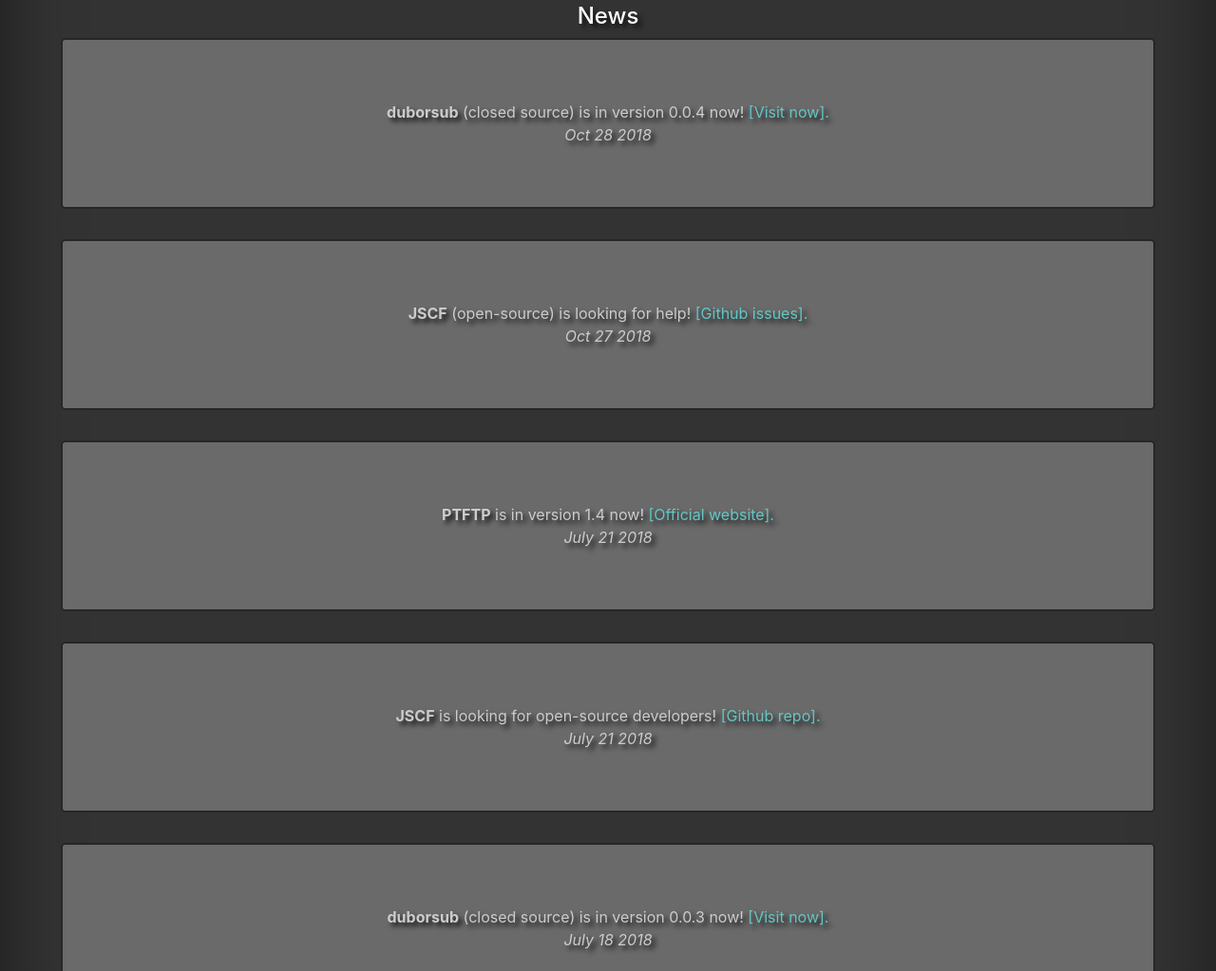
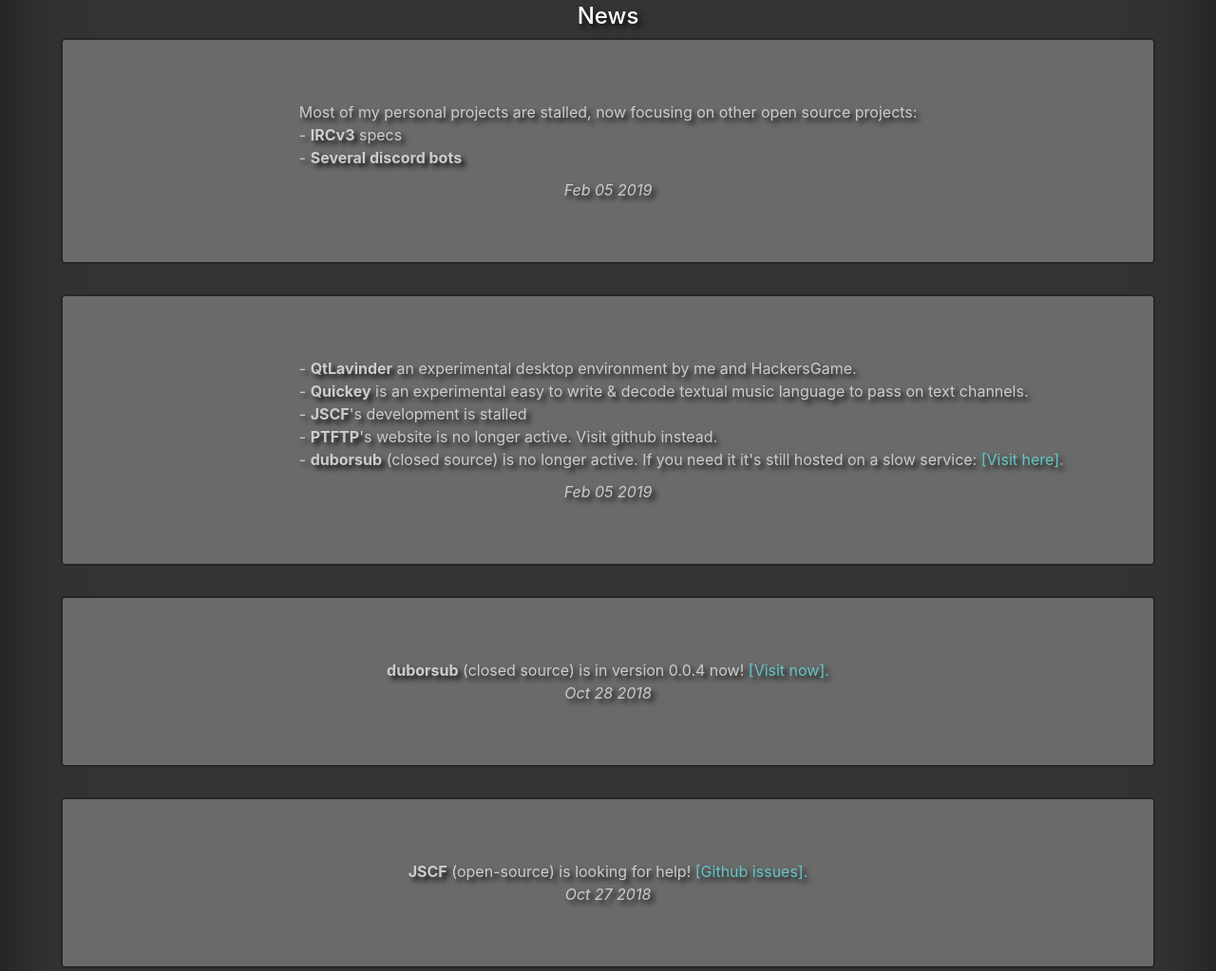
Before and after one commit to g--o/g--o.github.io, a plain HTML site: page index.html in a window 1280 px wide. Shown: the part 218-1241 px from the top of the page at 95% size. Drawn offline with nearby package versions, Linux system fonts and the light colour scheme.

Commit message:
content update

```diff
--- a/index.html
+++ b/index.html
@@ -45,26 +45,45 @@
 
 			<h4>News</h4>
 
-			<p class="jumbotron">
+			<div class="jumbotron">
+				<p class="jumbocontent">
+				Most of my personal projects are stalled, now focusing on other open source projects:<br/>
+					- <b>IRCv3</b> specs<br/>
+					- <b>Several discord bots</b><br/>
+				</p>
+				<i>Feb 05 2019</i>
+			</div>
+			<div class="jumbotron">
+				<p class="jumbocontent">
+					- <b>QtLavinder</b> an experimental desktop environment by me and HackersGame.<br/>
+					- <b>Quickey</b> is an experimental easy to write & decode textual music language to pass on text channels.<br/>
+					- <b>JSCF</b>'s development is stalled <br/>
+					- <b>PTFTP</b>'s website is no longer active. Visit github instead. <br/>
+					- <b>duborsub</b> (closed source) is no longer active. If you need it it's still hosted on a slow service: <a href="https://duborsub.sourceforge.io/">[Visit here].</a><br/>
+				</p>
+				<i>Feb 05 2019</i>
+			</div>
+			<div class="jumbotron">
+
 				<b>duborsub</b> (closed source) is in version 0.0.4 now! <a href="http://duborsub.net">[Visit now].</a><br/>
 				<i>Oct 28 2018</i>
-			</p>
-			<p class="jumbotron">
+			</div>
+			<div class="jumbotron">
 				<b>JSCF</b> (open-source) is looking for help! <a href="https://github.com/g--o/JSCF/issues">[Github issues].</a><br/>
 				<i>Oct 27 2018</i>
-			</p>
-			<p class="jumbotron">
+			</div>
+			<div class="jumbotron">
 				<b>PTFTP</b> is in version 1.4 now! <a href="http://ptftp.net">[Official website].</a><br/>
 				<i>July 21 2018</i>
-			</p>
-			<p class="jumbotron">
+			</div>
+			<div class="jumbotron">
 				<b>JSCF</b> is looking for open-source developers! <a href="https://github.com/g--o/JSCF">[Github repo].</a><br/>
 				<i>July 21 2018</i>
-			</p>
-			<p class="jumbotron">
+			</div>
+			<div class="jumbotron">
 				<b>duborsub</b> (closed source) is in version 0.0.3 now! <a href="http://duborsub.net">[Visit now].</a><br/>
 				<i>July 18 2018</i>
-			</p>
+			</div>
 
 		</div>
 
@@ -79,7 +98,7 @@
 					<p>
 						<img src="images/dos.png" /><br/>
 						Anime dub or sub poll site. (Closed Source)<br/>
-						<a href="http://duborsub.net">Visit Now</a>
+						<a href="https://duborsub.sourceforge.io/">Visit Now</a>
 					</p>
 				</div>
 				<div class="col">
@@ -87,7 +106,7 @@
 					<p>
 						<img src="images/ptftp.png" /><br/>
 						A free, light, explorer-like ftp client. (Open Source)<br/>
-						<a href="http://ptftp.net">Project site</a>
+						<a href="https://sourceforge.net/projects/ptftp/">Sourceforge</a>
 					</p>
 				</div>
 			</div>
@@ -121,7 +140,8 @@
 					<br/>
 					<p>
 						<a href="https://github.com/SuperTux/supertux">Supertux</a> |
-						<a href="https://github.com/Bitl/FMBot_Discord">FMBot discord bot</a>
+						<a href="https://github.com/Bitl/FMBot_Discord">FMBot discord bot</a> |
+						<a href="https://github.com/ircv3/ircv3-specifications">IRCv3 (discussion only)</a>
 					</p>
 				</div>
 			</div>
--- a/style.css
+++ b/style.css
@@ -20,12 +20,23 @@ html, body {
 }
 
 p {
-    color: #ccc;
+	color: #ccc;
 }
 
 .jumbotron {
+	color: #ccc;
     background: #6a6a6a;
     border: solid 2px #262626;
+}
+
+.jumbocontent {
+	text-align:left;
+	padding-left: 20%;
+	margin-bottom: 10px;
+}
+
+.jumbofooter {
+
 }
 
 /*************
```
